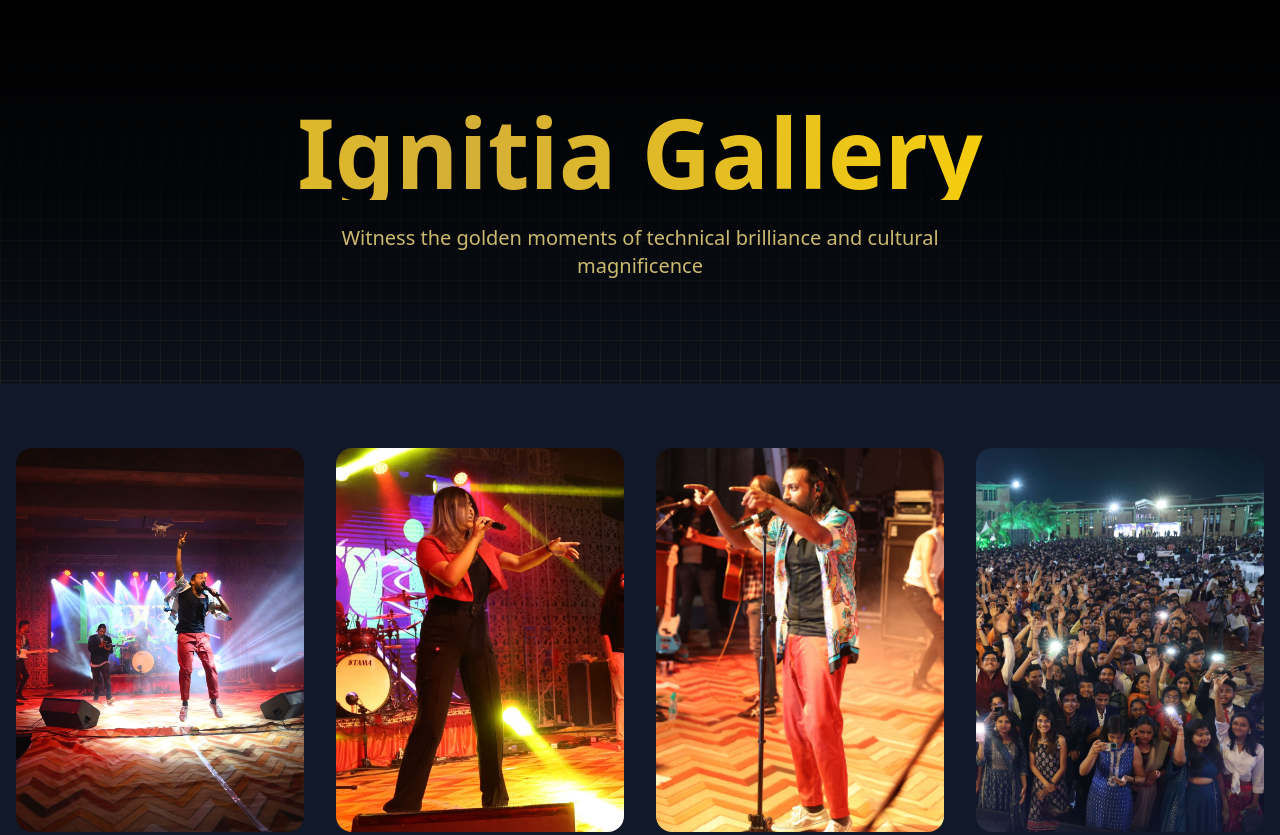
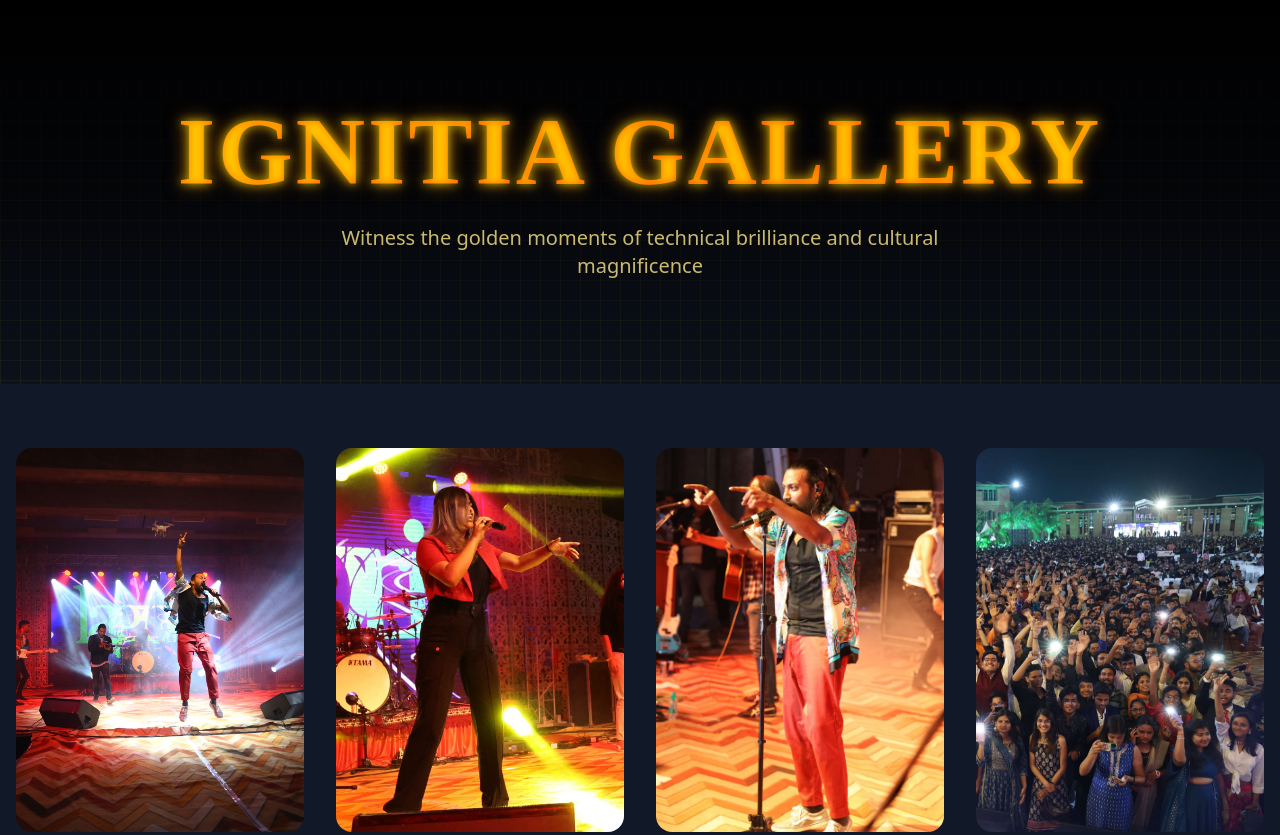
Before and after one commit to Abhinav-2312307/Ignitia_Gallery, a plain HTML site: page index.html in a window 1280 px wide. Shown: the top 835 px of the page. Drawn offline with nearby package versions, Linux system fonts and the light colour scheme.

Commit message:
Update index.html

```diff
--- a/index.html
+++ b/index.html
@@ -41,17 +41,35 @@
 
         /* Existing styles */
         @keyframes shiny {
-            0% { background-position: -500px; }
-            100% { background-position: 500px; }
+            0% { background-position: 0% 50%; }
+            50% { background-position: 100% 50%; }
+            100% { background-position: 0% 50%; }
         }
 
         .shiny-text {
-            background: linear-gradient(90deg, #D4AF37 0%, #FFD700 50%, #D4AF37 100%);
+            font-family: 'Cinzel Decorative', serif; /* Change font-family here */
+            font-weight: 700;
+            background: linear-gradient(90deg, #FFD700, #FF8C00, #FF4500, #FFD700);
             -webkit-background-clip: text;
             background-clip: text;
             color: transparent;
-            background-size: 200% auto;
-            animation: shiny 3s linear infinite;
+            background-size: 300% auto;
+            animation: shiny 3s ease-in-out infinite;
+            text-transform: uppercase;
+            letter-spacing: 3px;
+            text-shadow: 2px 2px 10px rgba(255, 215, 0, 0.7);
+        }
+        .shiny-text {
+            text-shadow: 0 0 10px rgba(255, 223, 0, 0.8), 0 0 20px rgba(255, 140, 0, 0.6);
+                }
+                .shiny-text::after {
+            content: attr(data-text); /* Keeps text visible in case of transparency issues */
+            position: absolute;
+            left: 0;
+            top: 0;
+            z-index: -1;
+            color: #FFD700;
+            opacity: 0.3;
         }
 
         .golden-grid {
@@ -59,6 +77,22 @@
                 linear-gradient(rgba(212, 175, 55, 0.1) 1px, transparent 1px),
                 linear-gradient(90deg, rgba(212, 175, 55, 0.1) 1px, transparent 1px);
             background-size: 20px 20px;
+        }
+        @keyframes phoenix-fire {
+            0% { text-shadow: 0 0 10px #ffae00, 0 0 20px #ff8c00, 0 0 30px #ffdd44, 0 0 40px #0057ff; }
+            50% { text-shadow: 0 0 15px #ffd700, 0 0 25px #ffcc33, 0 0 35px #ffaa00, 0 0 45px #009dff; }
+            100% { text-shadow: 0 0 10px #ffae00, 0 0 20px #ff8c00, 0 0 30px #ffdd44, 0 0 40px #0057ff; }
+        }
+
+        .phoenix-fire-text {
+            font-family: 'Cinzel Decorative', serif;
+            font-weight: 700;
+            color: #ffd700; /* Golden base with a bluish glow */
+            text-transform: uppercase;
+            letter-spacing: 2px;
+            animation: phoenix-fire 1.8s infinite alternate ease-in-out;
+            text-shadow: 0 0 10px rgba(255, 215, 0, 0.9), 0 0 20px rgba(255, 140, 0, 0.7),
+                        0 0 30px rgba(0, 87, 255, 0.8), 0 0 40px rgba(0, 157, 255, 0.6);
         }
     </style>
 </head>
```
